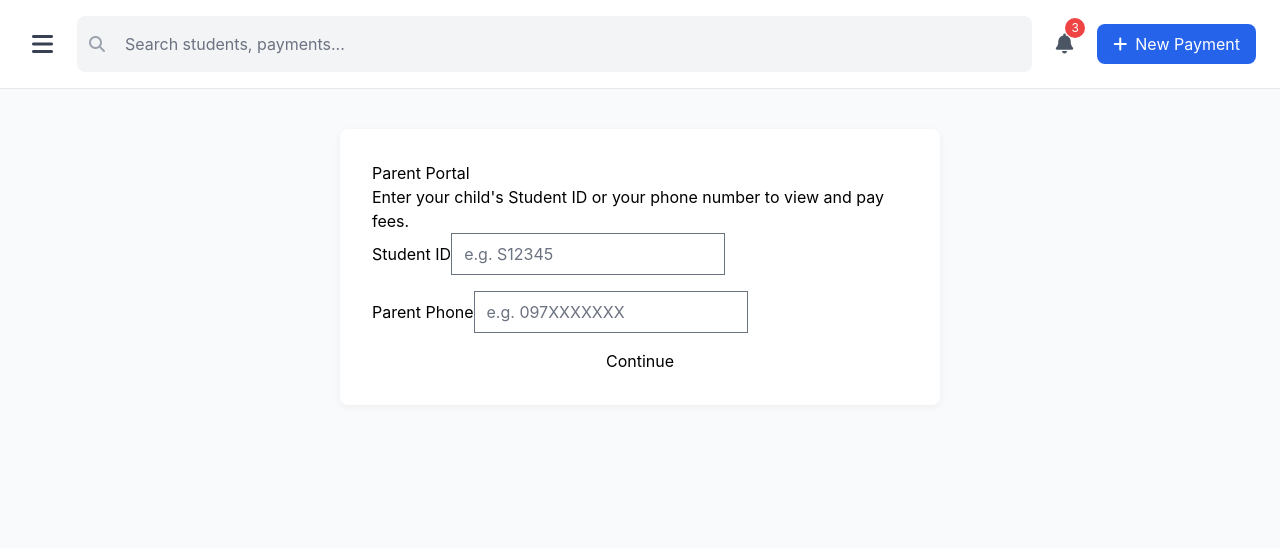
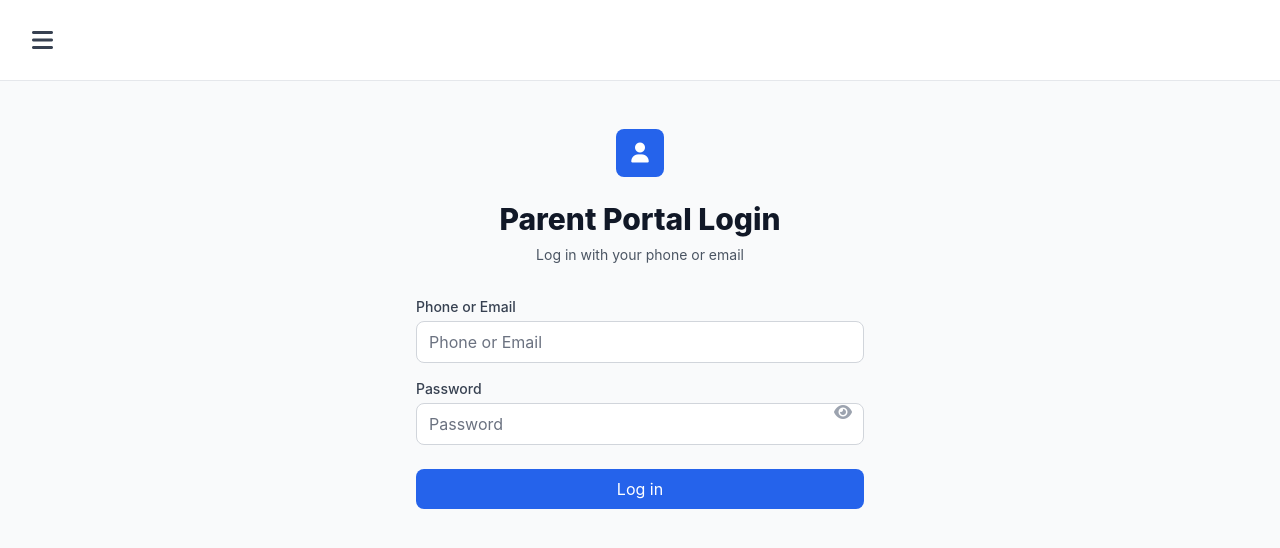
Before and after one commit to xwongani/feemaster-admin-frontend, a React (Create React App) app: page /parent-portal in a window 1280 px wide. Shown: the top 548 px of the page. Built offline with nearby package versions, Linux system fonts and the light colour scheme; no server answers.

Commit message:
Enhance Parent Portal functionality: - Add ParentLogin component for login route - Update ParentStudentInfo to display parent and children details with navigation buttons - Remove unused search functionality from Header component

```diff
--- a/src/App.tsx
+++ b/src/App.tsx
@@ -21,6 +21,7 @@ import ParentPaymentConfirmation from './pages/ParentPaymentConfirmation';
 import ParentUpdateForm from './pages/ParentUpdateForm';
 import ParentDeleteAccount from './pages/ParentDeleteAccount';
 import { ParentPortalProvider } from './contexts/parentPortalContext';
+import ParentLogin from './pages/ParentLogin';
 import './index.css';
 // import './sentry'; // Import Sentry configuration
 // import { SentryErrorBoundary } from './components/ErrorBoundary';
@@ -147,14 +148,13 @@ function App() {
             <Route path="/login" element={<Login />} />
             <Route path="/reset-password" element={<ResetPassword />} />
             {/* Parent Portal Public Routes */}
-            <Route path="/parent-portal/*" element={
+            <Route path="/parent-portal" element={<ParentLogin />} />
+            <Route path="/parent-portal/dashboard" element={
               <ParentPortalProvider>
                 <ParentPortalLayout />
               </ParentPortalProvider>
             }>
-              <Route index element={<ParentLookupForm />} />
-              <Route path="signup" element={<ParentSignupForm />} />
-              <Route path="student" element={<ParentStudentInfo />} />
+              <Route index element={<ParentStudentInfo />} />
               <Route path="pay" element={<ParentPaymentPage />} />
               <Route path="confirmation" element={<ParentPaymentConfirmation />} />
               <Route path="update" element={<ParentUpdateForm />} />
--- a/src/components/Header.tsx
+++ b/src/components/Header.tsx
@@ -2,7 +2,6 @@ import React, { useState } from 'react';
 import { useNavigate } from 'react-router-dom';
 
 const Header: React.FC = () => {
-  const [searchQuery, setSearchQuery] = useState('');
   const [menuOpen, setMenuOpen] = useState(false);
   const navigate = useNavigate();
 
@@ -39,25 +38,7 @@ const Header: React.FC = () => {
           </div>
         )}
       </div>
-      <div className="header-search flex-1 mx-4">
-        <i className="fas fa-search text-gray-400"></i>
-        <input
-          type="text"
-          placeholder="Search students, payments..."
-          value={searchQuery}
-          onChange={(e) => setSearchQuery(e.target.value)}
-        />
-      </div>
-      <div className="header-actions flex items-center space-x-4">
-        <button className="relative p-2 text-gray-600 hover:text-gray-900">
-          <i className="fas fa-bell text-xl"></i>
-          <span className="notification-badge">3</span>
-        </button>
-        <button className="primary-btn">
-          <i className="fas fa-plus mr-2"></i>
-          New Payment
-        </button>
-      </div>
+      <div className="flex-1"></div>
     </header>
   );
 };
--- /dev/null
+++ b/src/pages/ParentLogin.tsx
@@ -0,0 +1,125 @@
+import React, { useState } from 'react';
+import { useNavigate } from 'react-router-dom';
+import Header from '../components/Header';
+// import { parentLogin } from '../services/parentPortalApi'; // Uncomment and implement this API call
+
+const ParentLogin: React.FC = () => {
+  const [identifier, setIdentifier] = useState(''); // phone or email
+  const [password, setPassword] = useState('');
+  const [showPassword, setShowPassword] = useState(false);
+  const [loading, setLoading] = useState(false);
+  const [error, setError] = useState('');
+  const navigate = useNavigate();
+
+  const handleSubmit = async (e: React.FormEvent) => {
+    e.preventDefault();
+    setLoading(true);
+    setError('');
+    try {
+      // Replace with real API call
+      // const result = await parentLogin(identifier, password);
+      // if (result.success) {
+      //   navigate('/parent-portal/dashboard');
+      // } else {
+      //   setError(result.message || 'Invalid credentials');
+      // }
+      // TEMP: Simulate success for demo
+      if ((identifier === 'parent@email.com' || identifier === '0971112222') && password === 'parentpass') {
+        navigate('/parent-portal/dashboard');
+      } else {
+        setError('Invalid phone/email or password.');
+      }
+    } catch (err) {
+      setError('Network error. Please try again.');
+    } finally {
+      setLoading(false);
+    }
+  };
+
+  return (
+    <div className="min-h-screen bg-gray-50">
+      <Header />
+      <div className="flex items-center justify-center py-12 px-4 sm:px-6 lg:px-8">
+        <div className="max-w-md w-full space-y-8">
+          <div>
+            <div className="mx-auto h-12 w-12 bg-blue-600 rounded-lg flex items-center justify-center">
+              <i className="fas fa-user text-white text-xl"></i>
+            </div>
+            <h2 className="mt-6 text-center text-3xl font-extrabold text-gray-900">
+              Parent Portal Login
+            </h2>
+            <p className="mt-2 text-center text-sm text-gray-600">
+              Log in with your phone or email
+            </p>
+          </div>
+          <form className="mt-8 space-y-6" onSubmit={handleSubmit} autoComplete="on">
+            {error && (
+              <div className="bg-red-50 border border-red-200 text-red-600 px-4 py-3 rounded-lg">
+                {error}
+              </div>
+            )}
+            <div className="space-y-4">
+              <div>
+                <label htmlFor="identifier" className="block text-sm font-medium text-gray-700 mb-1">
+                  Phone or Email
+                </label>
+                <input
+                  id="identifier"
+                  name="identifier"
+                  type="text"
+                  autoComplete="username"
+                  required
+                  className="form-input w-full"
+                  placeholder="Phone or Email"
+                  value={identifier}
+                  onChange={(e) => setIdentifier(e.target.value)}
+                  disabled={loading}
+                />
+              </div>
+              <div className="relative">
+                <label htmlFor="password" className="block text-sm font-medium text-gray-700 mb-1">
+                  Password
+                </label>
+                <input
+                  id="password"
+                  name="password"
+                  type={showPassword ? 'text' : 'password'}
+                  autoComplete="current-password"
+                  required
+                  className="form-input w-full pr-10"
+                  placeholder="Password"
+                  value={password}
+                  onChange={(e) => setPassword(e.target.value)}
+                  disabled={loading}
+                />
+                <button
+                  type="button"
+                  className="absolute inset-y-0 right-0 px-3 flex items-center text-gray-400 hover:text-gray-700 focus:outline-none"
+                  tabIndex={-1}
+                  onClick={() => setShowPassword((show) => !show)}
+                  aria-label={showPassword ? 'Hide password' : 'Show password'}
+                >
+                  <i className={showPassword ? 'fas fa-eye-slash' : 'fas fa-eye'}></i>
+                </button>
+              </div>
+            </div>
+            <div>
+              <button
+                type="submit"
+                disabled={loading}
+                className="w-full primary-btn justify-center flex items-center gap-2"
+              >
+                {loading && (
+                  <span className="animate-spin rounded-full h-5 w-5 border-b-2 border-white"></span>
+                )}
+                {loading ? 'Logging in...' : 'Log in'}
+              </button>
+            </div>
+          </form>
+        </div>
+      </div>
+    </div>
+  );
+};
+
+export default ParentLogin;
--- a/src/pages/ParentStudentInfo.tsx
+++ b/src/pages/ParentStudentInfo.tsx
@@ -6,12 +6,33 @@ const ParentStudentInfo: React.FC = () => {
   // const { portalData } = useParentPortal();
   const navigate = useNavigate();
 
-  // For now, just show a placeholder until parent portal context is ready
+  // Placeholder: Replace with real parent/children data from context or API
+  const parent = { first_name: 'Jane', last_name: 'Doe' };
+  const children = [
+    { first_name: 'Alice', last_name: 'Doe', student_id: 'S2024001', grade: 'Grade 10' },
+    { first_name: 'Bob', last_name: 'Doe', student_id: 'S2024002', grade: 'Grade 8' }
+  ];
+
   return (
     <div>
-      <h2>Student Information</h2>
-      <div>Parent portal student info will appear here.</div>
-      <button onClick={() => navigate('/parent-portal')}>Back to Lookup</button>
+      <h2>Welcome, {parent.first_name} {parent.last_name}</h2>
+      <h3>Your Children:</h3>
+      <ul style={{ marginBottom: 24 }}>
+        {children.map(child => (
+          <li key={child.student_id}>
+            <b>{child.first_name} {child.last_name}</b> ({child.student_id}) - {child.grade}
+          </li>
+        ))}
+      </ul>
+      <button onClick={() => navigate('/parent-portal/pay')} style={{ width: '100%', marginBottom: 8 }}>
+        Go to Payment
+      </button>
+      <button onClick={() => navigate('/parent-portal/update')} style={{ width: '100%', marginBottom: 8 }}>
+        Update Info
+      </button>
+      <button onClick={() => navigate('/parent-portal/delete')} style={{ color: 'red', width: '100%' }}>
+        Delete Account
+      </button>
     </div>
   );
 };
```
